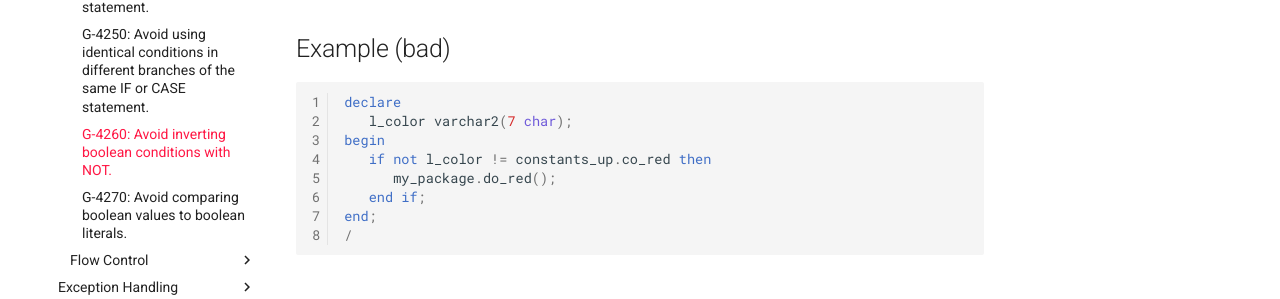
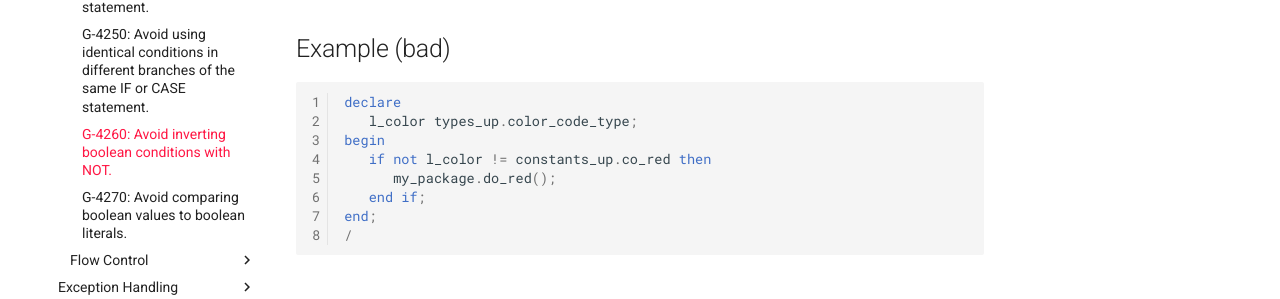
Before and after one commit to Trivadis/plsql-and-sql-coding-guidelines, an MkDocs documentation site: the page built from docs/4-language-usage/4-control-structures/2-case-if-decode-nvl-nvl2-coalesce/g-4260.md, in a window 1280 px wide and 1086 px high. Shown: the part 478-777 px from the top of the window. Built offline with MkDocs 1.6.1 and Material for MkDocs 9.7.7, drawn with Linux system fonts in a browser that asks for light colours; comment, search, counter and statistics services are not loaded; the version menu is left out.

Commit message:
Fix violation of G-2130

````diff
--- a/docs/4-language-usage/4-control-structures/2-case-if-decode-nvl-nvl2-coalesce/g-4260.md
+++ b/docs/4-language-usage/4-control-structures/2-case-if-decode-nvl-nvl2-coalesce/g-4260.md
@@ -11,7 +11,7 @@ It is more readable to use the opposite comparison operator instead of inverting
 
 ``` sql
 declare
-   l_color varchar2(7 char);
+   l_color types_up.color_code_type;
 begin
    if not l_color != constants_up.co_red then
       my_package.do_red();
````
